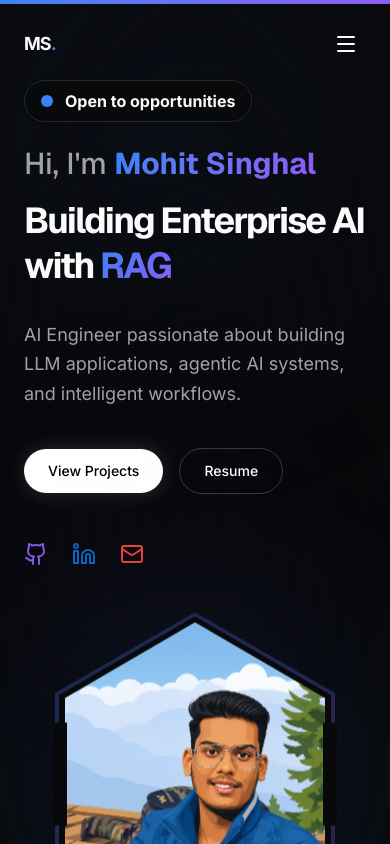
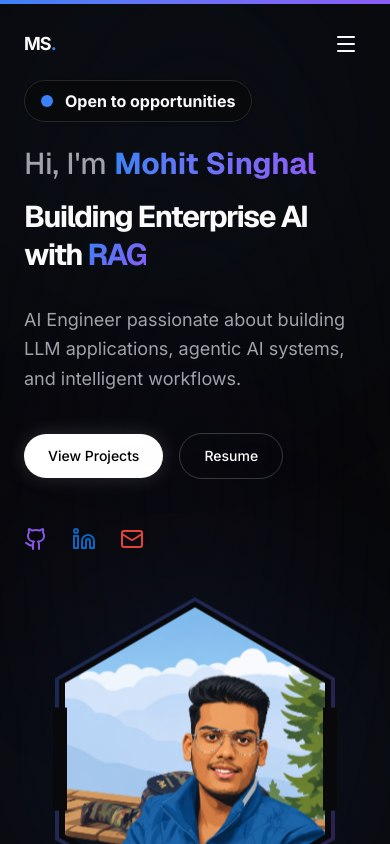
Before and after one commit to mohitsinghal1206/Mohit-Singhal-Portfolio, a Next.js app: page / in a window 390 px wide. Shown: the top 844 px of the page. Built offline with nearby package versions, Linux system fonts and the light colour scheme.

Commit message:
Fix mobile line wrapping bug by enforcing whitespace-nowrap and scaling text size

```diff
--- a/src/components/sections/hero.tsx
+++ b/src/components/sections/hero.tsx
@@ -100,11 +100,12 @@ export function Hero() {
 
             <motion.h1
               variants={item}
-              className="text-4xl md:text-7xl font-bold tracking-tighter mb-8 font-display leading-tight"
+              className="text-3xl sm:text-4xl md:text-7xl font-bold tracking-tighter mb-8 font-display leading-tight"
             >
               Building Enterprise AI <br />
+              <span className="whitespace-nowrap">
                 with&nbsp;
-              <span className="inline-block whitespace-nowrap min-h-[1.25em] align-bottom">
+                <span className="inline-block min-h-[1.25em] align-bottom">
                   <AnimatePresence mode="wait">
                     <motion.span
                       key={index}
@@ -112,7 +113,7 @@ export function Hero() {
                       animate={{ opacity: 1, y: 0 }}
                       exit={{ opacity: 0, y: -20 }}
                       transition={{ duration: 0.15 }}
-                    className="inline-flex items-center gap-3 h-[1.2em]"
+                      className="inline-flex items-center gap-2 md:gap-3 h-[1.2em]"
                     >
                     {keywords[index].icon && (
                       <span className="flex items-center justify-center">
@@ -122,6 +123,7 @@ export function Hero() {
                     <span className="gradient-text">{keywords[index].text}</span>
                   </motion.span>
                 </AnimatePresence>
+                </span>
               </span> <br />
 
             </motion.h1>
```
Lines whose indentation alone changed are shown as unchanged.
